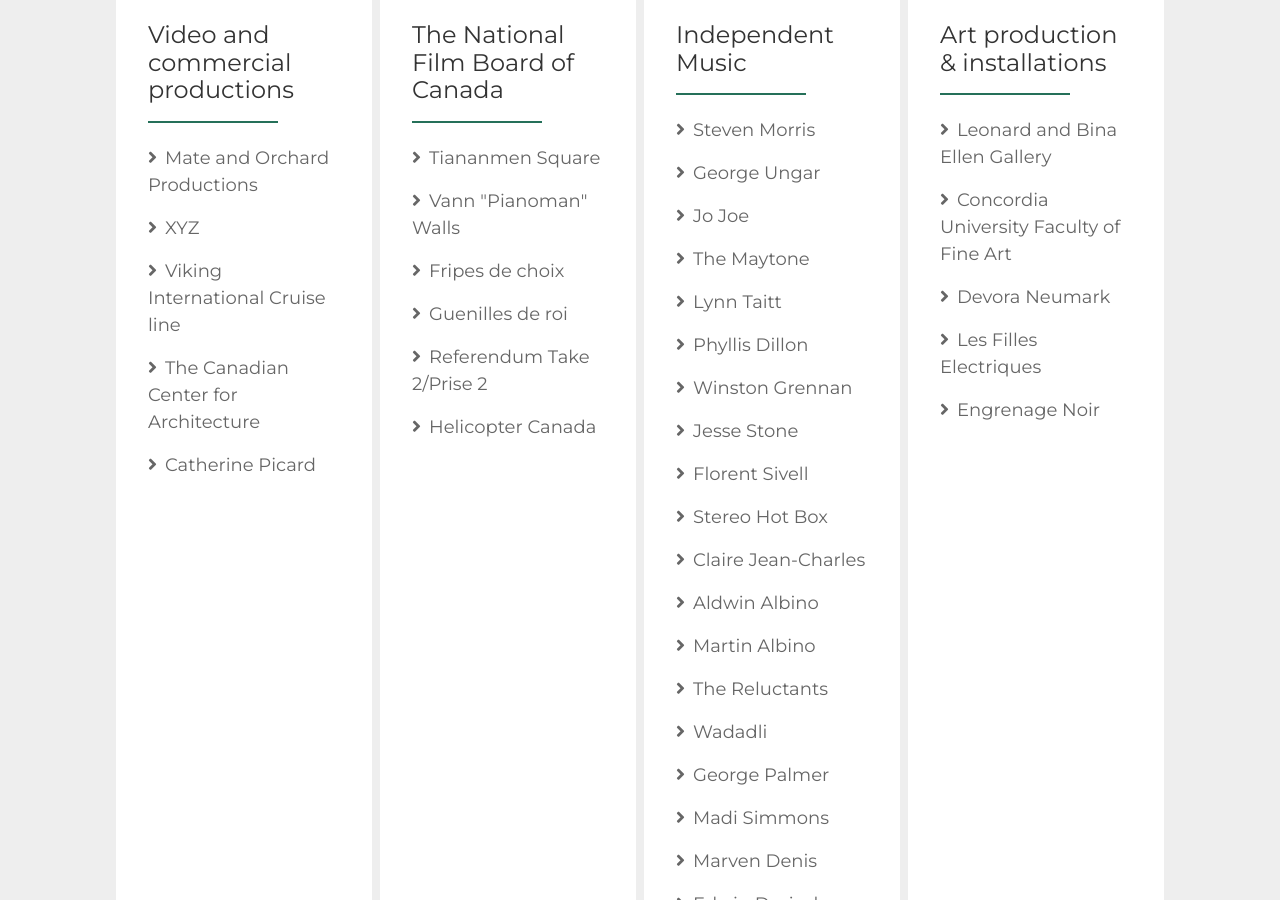
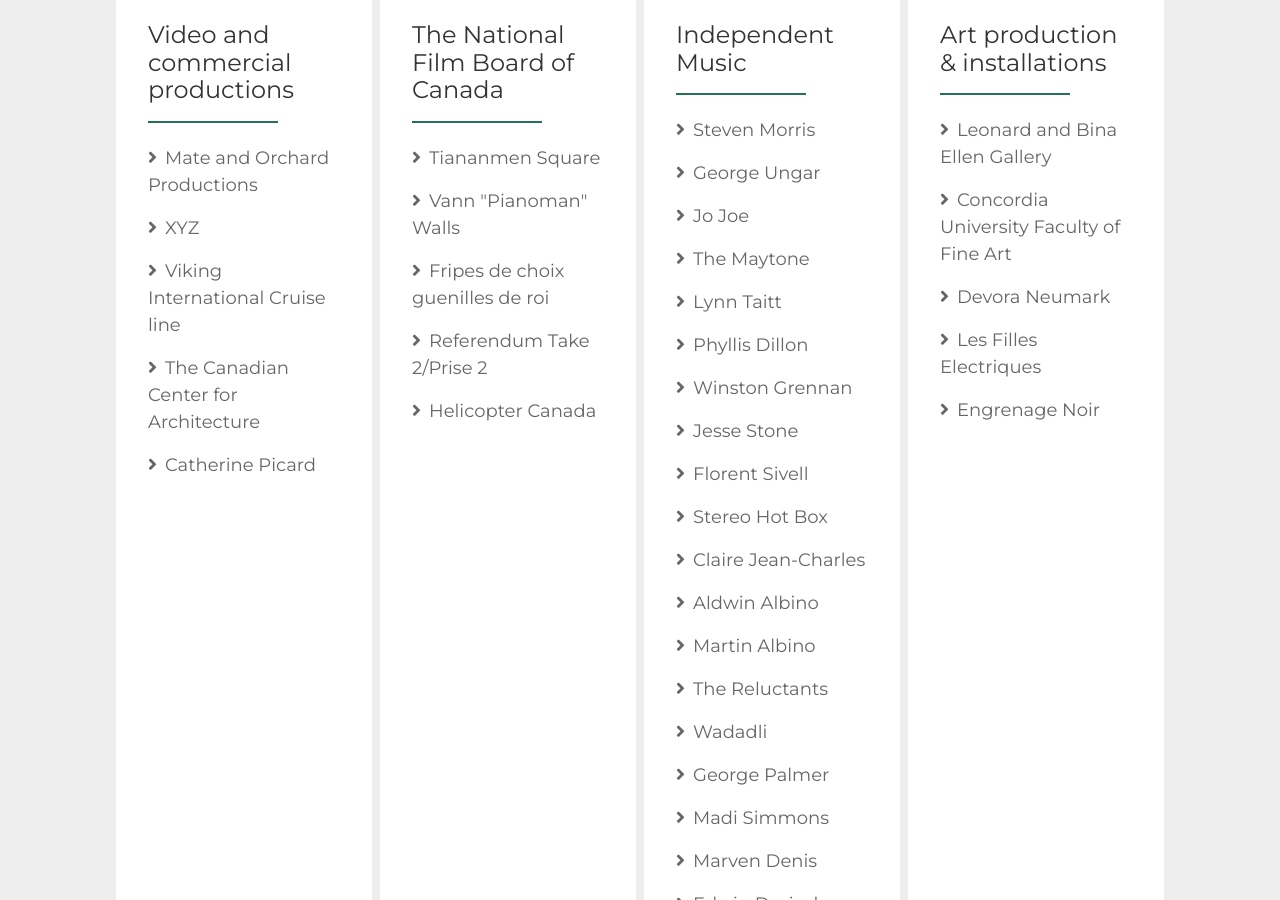
Before and after one commit to ouarez/hardersound, a Jekyll site: the page built from index.md, in a window 1280 px wide and 900 px high, scrolled down 2315 px. Built offline with Jekyll 4.4.1, drawn with Linux system fonts in a browser that asks for light colours; nearby versions of some CDN libraries; a script that is not in the unit is left out.

```diff
--- a/index.md
+++ b/index.md
@@ -1,9 +1,10 @@
 ---
 layout: home
 title: Music and sound recording in Montreal
-description: 'Home recording studio that specializes in live sound,
-studio sound, installation sound, music recording, music production, narration
-and voice-over recording, mixing, playing... '
+description: >-
+  Home recording studio that specializes in live sound, studio sound,
+  installation sound, music recording, music production, narration and
+  voice-over recording, mixing, playing...
 cover_image: /img/harder-sound-cover.jpg
 cover_text_1: HARDER SOUND
 cover_text_2: That was amazing! Do it again.
@@ -50,8 +51,7 @@ clients:
   - client_list:
       - name: Tiananmen Square
       - name: Vann "Pianoman" Walls
-      - name: Fripes de choix
-      - name: Guenilles de roi
+      - name: Fripes de choix guenilles de roi
       - name: Referendum Take 2/Prise 2
       - name: Helicopter Canada
     client_title: The National Film Board of Canada
@@ -78,10 +78,10 @@ clients:
       - name: LSB at Skol
     client_title: Independent Music
   - client_list:
-        - name: Leonard and Bina Ellen Gallery
-        - name: Concordia University Faculty of Fine Art
-        - name: Devora Neumark
-        - name: Les Filles Electriques
-        - name:  Engrenage Noir
+      - name: Leonard and Bina Ellen Gallery
+      - name: Concordia University Faculty of Fine Art
+      - name: Devora Neumark
+      - name: Les Filles Electriques
+      - name: Engrenage Noir
     client_title: Art production & installations
 ---
```
